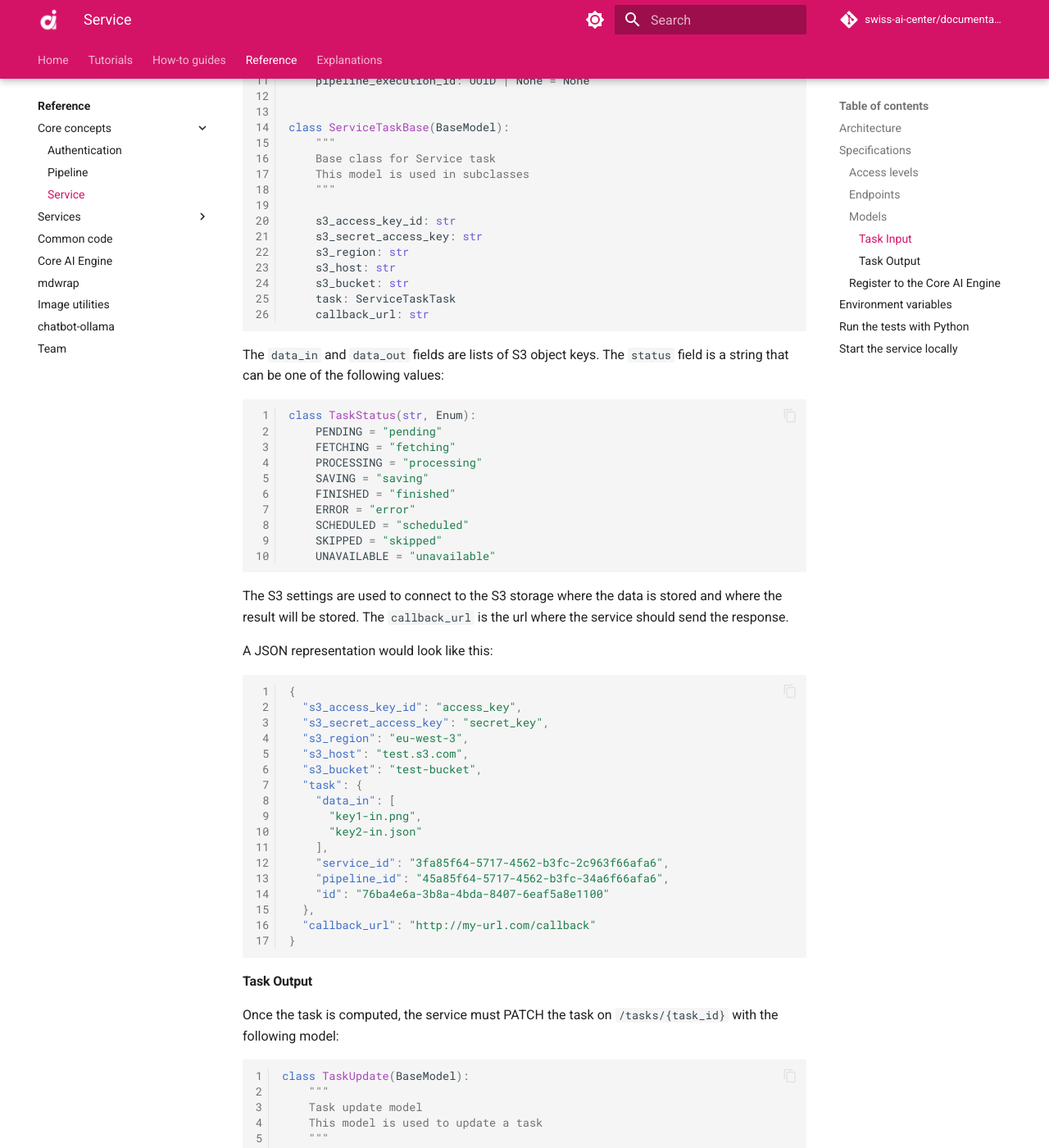
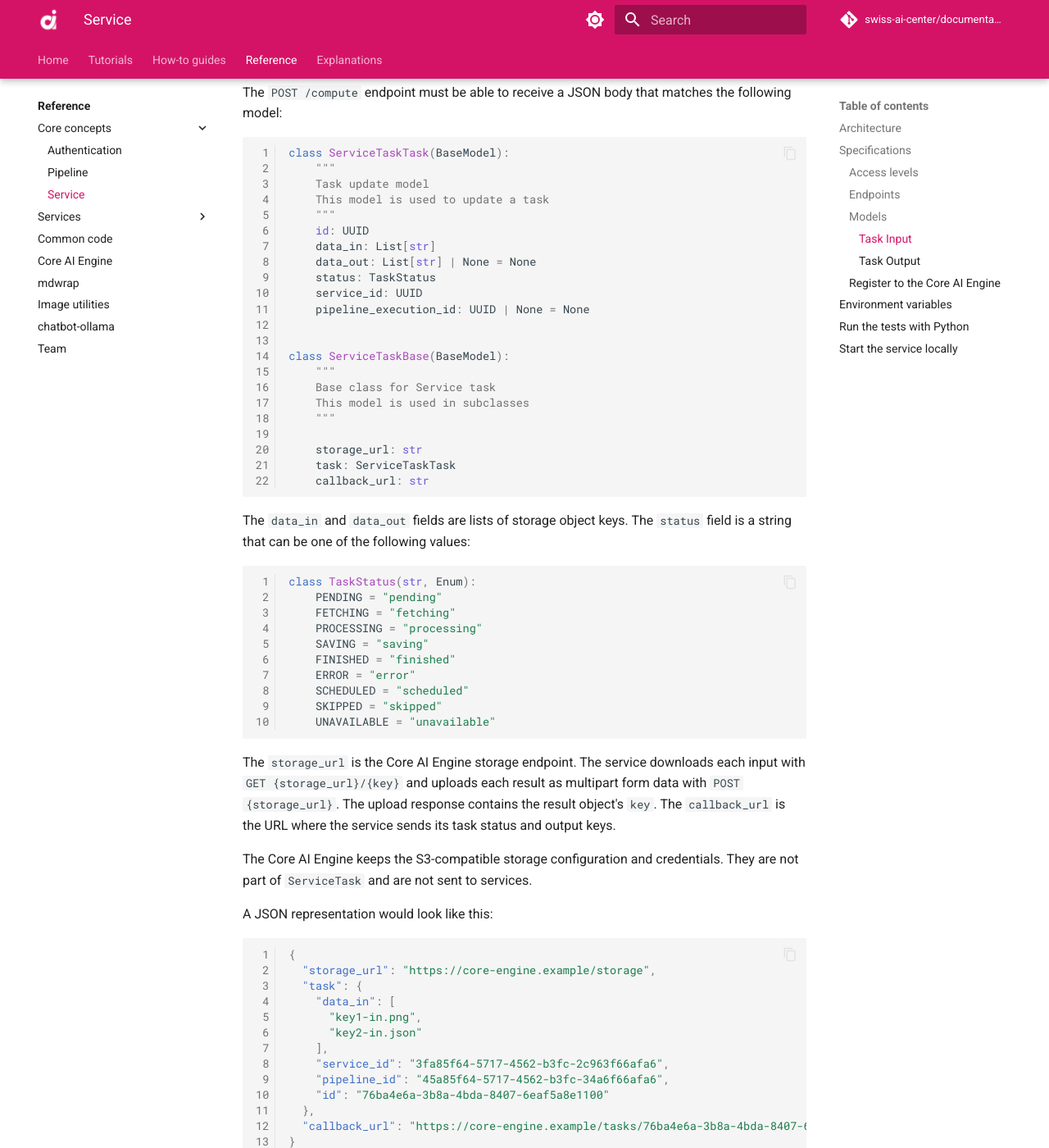
Before and after one commit to swiss-ai-center/documentation, an MkDocs documentation site: the page built from docs/reference/core-concepts/service.md, in a window 1280 px wide and 1400 px high, scrolled down 2745 px. Shown: the whole window at 82% size. Built offline with MkDocs 1.6.1 and Material for MkDocs 9.7.7, drawn with Linux system fonts in a browser that asks for light colours; comment, search, counter and statistics services are not loaded; some of the changed text lies outside the part shown.

Commit message:
modifications based on the new S3 secrets not being send to services

````diff
--- a/docs/how-to-guides/how-to-create-a-new-service.md
+++ b/docs/how-to-guides/how-to-create-a-new-service.md
@@ -71,6 +71,12 @@ service based on the chosen template:
 
 Follow the instructions mentioned in the template you just bootstrapped to
 implement your service with your own logic/model.
+
+The service does not need S3-compatible storage configuration or credentials.
+For each task, the Core AI Engine supplies a `storage_url`. The common-code
+package downloads task inputs from `GET {storage_url}/{key}` and uploads task
+outputs to `POST {storage_url}`. Ensure that the deployed service has outbound
+HTTP access to every Core AI Engine where it is registered.
 
 ## Test your service
 
--- a/docs/reference/common-code.md
+++ b/docs/reference/common-code.md
@@ -11,4 +11,23 @@ services.
 The following elements are shared:
 
 - Python Models
+- Task execution and HTTP storage integration
 - GitHub Actions
+
+## Service task storage
+
+The shared `ServiceTask` model contains:
+
+- `storage_url`: the Core AI Engine's `/storage` endpoint;
+- `task`: the task metadata and input object keys;
+- `callback_url`: the Core AI Engine endpoint used to report the task result.
+
+Services do not receive the Core AI Engine's S3-compatible storage credentials.
+The common-code task runner downloads every input with
+`GET {storage_url}/{key}`, processes the task, and uploads every output as
+multipart form data with `POST {storage_url}`. The Core AI Engine returns a
+storage key for each uploaded result, which common-code includes in the task
+update sent to `callback_url`.
+
+Consequently, a service needs outbound HTTP access to each Core AI Engine where
+it is registered.
--- a/docs/reference/core-concepts/pipeline.md
+++ b/docs/reference/core-concepts/pipeline.md
@@ -20,41 +20,54 @@ sequenceDiagram
     participant S1 as s1 - Service 1
     participant S2 as s2 - Service 2
     participant C as c - Client
-    participant S3 as s3 - Storage
     participant E as e - Core AI Engine
+    participant O as o - Object storage
     C->>+E: POST(p.slug, data)
-    E->>+S3: file_keys = for file in data: upload(file)
-    S3-->>-E: return(200, file_key)
+    E->>+O: Store input files
+    O-->>-E: Return file keys
     E->>E: service_tasks = create_tasks()
-    E->>+S1: POST(s.url, callback_url: str, service_tasks[0]: ServiceTask)
-    Note right of S1: callback_url is the url where the service should send the response
-    Note right of S1: service_task should match the model
+    E->>+S1: POST(s.url/compute, service_tasks[0]: ServiceTask)
     S1-->>-E: return(200, Task added to the queue)
     E-->>-C: return(200, service_tasks)
-    S1->>+S3: data = for key in service_task.task.data_in: get_file(service_task.s3_infos, key)
-    S3-->>-S1: return(200, stream)
+    S1->>+E: GET(service_task.storage_url/{key})
+    E->>+O: Read input file
+    O-->>-E: Return file
+    E-->>-S1: return(200, file)
     S1->>S1: result = process(data)
-    S1->>+S3: data_out = for res in result: upload_file(service_task.s3_infos, data_out)
-    S3-->>-S1: return(200, key)
+    S1->>+E: POST(service_task.storage_url, result file)
+    E->>+O: Store result file
+    O-->>-E: Return file key
+    E-->>-S1: return(200, key)
     S1->>S1: task_update = jsonable_encoder(TaskUpdate({status: finished, task.data_out: data_out}))
-    S1->>+E: PATCH(callback_url, task_update)
+    S1->>+E: PATCH(service_task.callback_url, task_update)
     E-->>-S1: return(200, OK)
-    E->>+S2: POST(s.url, callback_url: str, service_tasks[1]: ServiceTask)
+    E->>+S2: POST(s.url/compute, service_tasks[1]: ServiceTask)
     S2-->>-E: return(200, Task added to the queue)
-    S2->>+S3: data = for key in service_task.task.data_in: get_file(service_task.s3_infos, key)
-    S3-->>-S2: return(200, stream)
+    S2->>+E: GET(service_task.storage_url/{key})
+    E->>+O: Read input file
+    O-->>-E: Return file
+    E-->>-S2: return(200, file)
     S2->>S2: result = process(data)
-    S2->>+S3: data_out = for res in result: upload_file(service_task.s3_infos, data_out)
-    S3-->>-S2: return(200, key)
+    S2->>+E: POST(service_task.storage_url, result file)
+    E->>+O: Store result file
+    O-->>-E: Return file key
+    E-->>-S2: return(200, key)
     S2->>S2: task_update = jsonable_encoder(TaskUpdate({status: finished, task.data_out: data_out}))
-    S2->>+E: PATCH(callback_url, task_update)
+    S2->>+E: PATCH(service_task.callback_url, task_update)
     E-->>-S2: return(200, OK)
     loop Every second until status is FINISHED
         C-->E: GET(service_tasks[last])
     end
-    C->>+S3: GET(service_tasks[last].data_out)
-    S3-->>-C: return(200, stream)
+    C->>+E: GET(/storage/{key})
+    E->>+O: Read result file
+    O-->>-E: Return file
+    E-->>-C: return(200, file)
 ```
+
+Every pipeline step receives the same `ServiceTask` contract described in the
+[service specifications](service.md#task-input). Its `storage_url` points to the
+Core AI Engine `/storage` endpoint, so pipeline services do not receive or use
+the Core AI Engine's S3 credentials.
 
 ## Specifications
 
--- a/docs/reference/core-concepts/service.md
+++ b/docs/reference/core-concepts/service.md
@@ -11,30 +11,40 @@ data.
 To see the general architecture of the project, see the global
 [UML Diagram](../core-engine.md#uml-diagram).
 
-This sequence diagram illustrates the interaction between an user and a service,
-without using the Core AI Engine.
+This sequence diagram illustrates how a client executes a service through the
+Core AI Engine. The Core AI Engine owns the connection to its S3-compatible
+object storage. The service transfers task files through the Core AI Engine's
+HTTP storage endpoint and does not receive storage credentials.
 
 ```mermaid
 sequenceDiagram
+    participant C as c - Client
+    participant E as e - Core AI Engine
     participant S as s - Service
-    participant C as c - Client
-    participant S3 as s3 - Storage
-    C->>+S3: file_keys = for file in data: upload(file)
-    S3-->>-C: return(200, file_key)
-    C->>+S: POST(s.url/process, callback_url: str, service_task: ServiceTask)
-    Note right of S: callback_url is the url where the service should send the response
-    Note right of S: service_task should match the model
-    S-->>-C: return(200, Task added to the queue)
-    S->>+S3: data = for key in service_task.task.data_in: get_file(service_task.s3_infos, key)
-    S3-->>-S: return(200, stream)
+    participant O as o - Object storage
+    C->>+E: POST(/service-slug, data)
+    E->>+O: Store input files
+    O-->>-E: Return file keys
+    E->>E: Create ServiceTask(storage_url, task, callback_url)
+    E->>+S: POST(/compute, service_task)
+    S-->>-E: return(200, Task added to the queue)
+    E-->>-C: return(200, task)
+    S->>+E: GET(service_task.storage_url/{key})
+    E->>+O: Read input file
+    O-->>-E: Return file
+    E-->>-S: return(200, file)
     S->>S: result = process(data)
-    S->>+S3: data_out = for res in result: upload_file(service_task.s3_infos, data_out)
-    S3-->>-S: return(200, key)
+    S->>+E: POST(service_task.storage_url, result file)
+    E->>+O: Store result file
+    O-->>-E: Return file key
+    E-->>-S: return(200, key)
     S->>S: task_update = jsonable_encoder(TaskUpdate({status: finished, task.data_out: data_out}))
-    S->>+C: PATCH(callback_url, task_update)
-    C-->>-S: return(200, OK)
-    C->>+S3: GET(task_update.data_out)
-    S3-->>-C: return(200, stream)
+    S->>+E: PATCH(service_task.callback_url, task_update)
+    E-->>-S: return(200, OK)
+    C->>+E: GET(/storage/{key})
+    E->>+O: Read result file
+    O-->>-E: Return file
+    E-->>-C: return(200, file)
 ```
 
 ## Specifications
@@ -115,17 +125,13 @@ class ServiceTaskBase(BaseModel):
     This model is used in subclasses
     """
 
-    s3_access_key_id: str
-    s3_secret_access_key: str
-    s3_region: str
-    s3_host: str
-    s3_bucket: str
+    storage_url: str
     task: ServiceTaskTask
     callback_url: str
 ```
 
-The `data_in` and `data_out` fields are lists of S3 object keys. The `status`
-field is a string that can be one of the following values:
+The `data_in` and `data_out` fields are lists of storage object keys. The
+`status` field is a string that can be one of the following values:
 
 ```python
 class TaskStatus(str, Enum):
@@ -140,19 +146,20 @@ class TaskStatus(str, Enum):
     UNAVAILABLE = "unavailable"
 ```
 
-The S3 settings are used to connect to the S3 storage where the data is stored
-and where the result will be stored. The `callback_url` is the url where the
-service should send the response.
+The `storage_url` is the Core AI Engine storage endpoint. The service downloads
+each input with `GET {storage_url}/{key}` and uploads each result as multipart
+form data with `POST {storage_url}`. The upload response contains the result
+object's `key`. The `callback_url` is the URL where the service sends its task
+status and output keys.
+
+The Core AI Engine keeps the S3-compatible storage configuration and
+credentials. They are not part of `ServiceTask` and are not sent to services.
 
 A JSON representation would look like this:
 
 ```json
 {
-  "s3_access_key_id": "access_key",
-  "s3_secret_access_key": "secret_key",
-  "s3_region": "eu-west-3",
-  "s3_host": "test.s3.com",
-  "s3_bucket": "test-bucket",
+  "storage_url": "https://core-engine.example/storage",
   "task": {
     "data_in": [
       "key1-in.png",
@@ -162,7 +169,7 @@ A JSON representation would look like this:
     "pipeline_id": "45a85f64-5717-4562-b3fc-34a6f66afa6",
     "id": "76ba4e6a-3b8a-4bda-8407-6eaf5a8e1100"
   },
-  "callback_url": "http://my-url.com/callback"
+  "callback_url": "https://core-engine.example/tasks/76ba4e6a-3b8a-4bda-8407-6eaf5a8e1100"
 }
 ```
 
@@ -183,8 +190,8 @@ class TaskUpdate(BaseModel):
     status: TaskStatus | None = None
 ```
 
-The `data_out` field is a list of S3 object keys. The `status` field is a string
-that can be one of the following values:
+The `data_out` field is a list of storage object keys. The `status` field is a
+string that can be one of the following values:
 
 ```python
 class TaskStatus(str, Enum):
--- a/docs/reference/core-engine.md
+++ b/docs/reference/core-engine.md
@@ -317,33 +317,44 @@ sequenceDiagram
     participant E as e - Core AI Engine
     participant S as s - Service
     participant C as c - Client
-    participant S3 as s3 - Storage
+    participant O as o - Object storage
     S->>+E: POST(core-engine_url: str, service_json: ServiceCreate)
     E->>E: service: Service = Service.from_orm(service_json)
     E->>E: enable_service(service)
     E->>E: add_api_route(service.slug, handler)
     E-->>-S: return(200, service: ServiceRead)
     C->>+E: POST(/s.slug, data: UploadFile[])
-    E->>+S3: file_keys = for file in data: storage_service.upload(file)
-    S3-->>-E: return(200, file_key)
+    E->>+O: Store input files
+    O-->>-E: Return file keys
     E->>E: task = create_task(data_in: file_keys[])
-    E->>E: service_task = new ServiceTask(s3_infos: str[], task)
-    E->>+S: POST(s.url, service_task)
+    E->>E: service_task = new ServiceTask(storage_url, task, callback_url)
+    E->>+S: POST(s.url/compute, service_task)
     S-->>-E: return(200, {status: Task added to the queue})
     E-->>-C: return(200, task: TaskReadWithServiceAndPipeline)
-    S->>+S3: data = for key in service_task.task.data_in: get_file(service_task.s3_infos, key)
-    S3-->>-S: return(200, stream)
+    S->>+E: GET(service_task.storage_url/{key})
+    E->>+O: Read input file
+    O-->>-E: Return file
+    E-->>-S: return(200, file)
     S->>S: result = process(data)
-    S->>+S3: data_out = for res in result: upload_file(service_task.s3_infos, data_out)
-    S3-->>-S: return(200, key)
+    S->>+E: POST(service_task.storage_url, result file)
+    E->>+O: Store result file
+    O-->>-E: Return file key
+    E-->>-S: return(200, key)
     S->>S: task_update = jsonable_encoder(TaskUpdate({status: finished, task.data_out: data_out}))
-    S->>+E: PATCH(core-engine_url: str, task_update)
+    S->>+E: PATCH(service_task.callback_url, task_update)
     E-->-S: return(200, service: ServiceRead)
     C->>+E: GET(/tasks, task_id: str)
     E-->>-C: return(200, task: TaskReadWithServiceAndPipeline)
-    C->>+S3: GET(task.data_out)
-    S3-->>-C: return(200, stream)
+    C->>+E: GET(/storage/{key})
+    E->>+O: Read result file
+    O-->>-E: Return file
+    E-->>-C: return(200, file)
 ```
+
+The Core AI Engine constructs `storage_url` from its public `HOST` setting by
+appending `/storage`. Services use this URL for input downloads and result
+uploads. The Core AI Engine remains the only component in this flow that uses
+the configured S3 host, bucket, region and credentials.
 
 ### Environment variables
 
````
